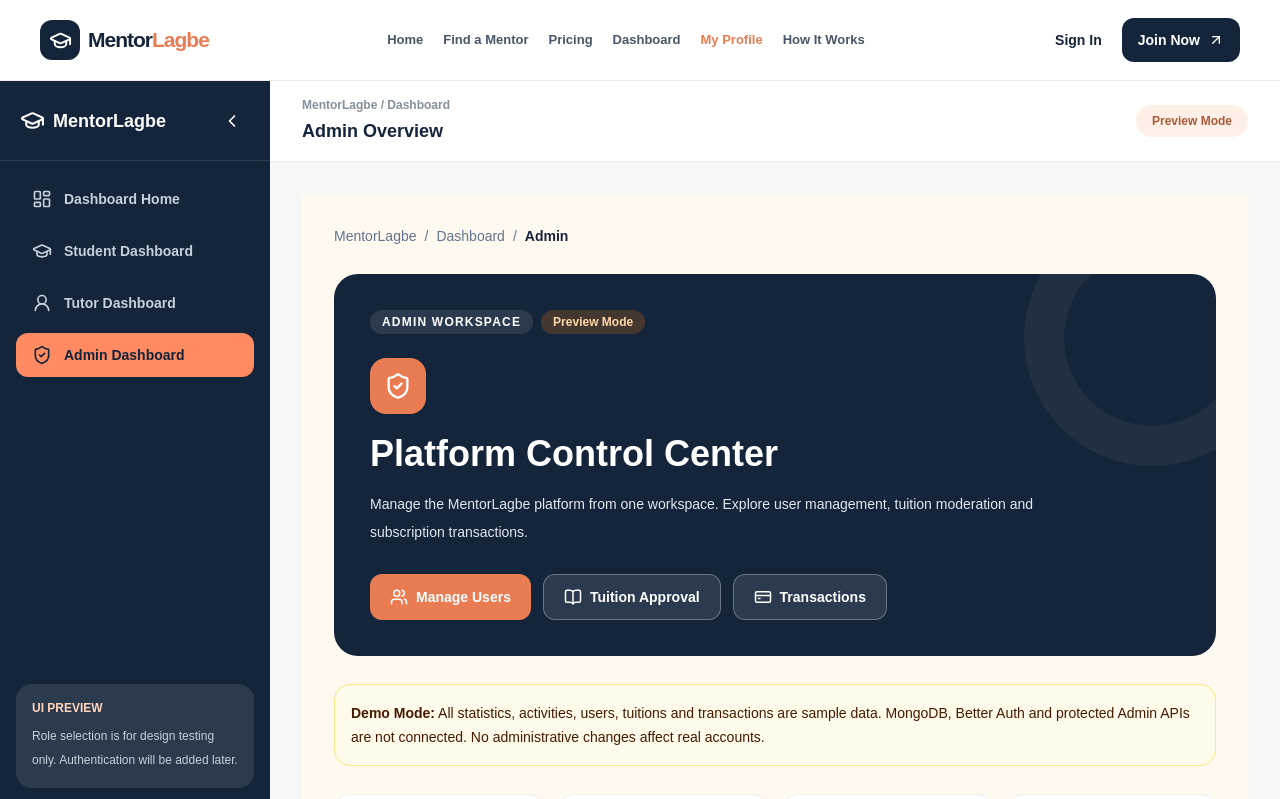
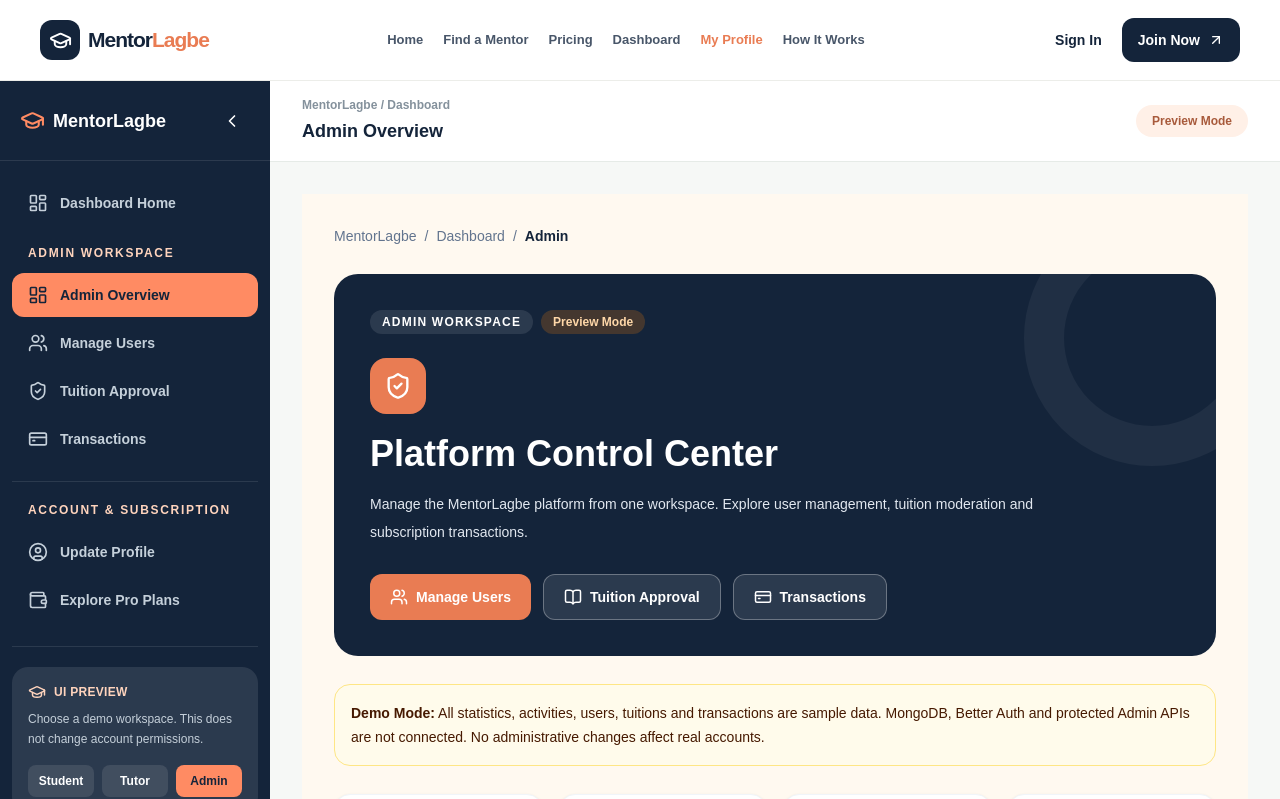
Before and after one commit to MahbubaNimmi15/mentorlagbe-client, a Next.js app: page /dashboard/admin in a window 1280 px wide. Shown: the top 799 px of the page. Built offline with nearby package versions, Linux system fonts and the light colour scheme.

Commit message:
feat: integrate role based dashboard sidebar navigation

```diff
--- /dev/null
+++ b/src/components/dashboard/dashboard-navigation.tsx
@@ -0,0 +1,309 @@
+
+"use client";
+
+import Link from "next/link";
+import { usePathname } from "next/navigation";
+import type { ComponentType } from "react";
+import {
+  BookOpen,
+  ClipboardList,
+  CreditCard,
+  GraduationCap,
+  LayoutDashboard,
+  PlusCircle,
+  ShieldCheck,
+  UserCircle,
+  Users,
+  Wallet,
+} from "lucide-react";
+
+export type DashboardRole = "student" | "tutor" | "admin";
+
+type NavItem = {
+  label: string;
+  href: string;
+  icon: ComponentType<{
+    size?: number;
+    className?: string;
+  }>;
+};
+
+type NavigationProps = {
+  role: DashboardRole;
+  collapsed?: boolean;
+  onNavigate?: () => void;
+};
+
+const studentLinks: NavItem[] = [
+  {
+    label: "Student Overview",
+    href: "/dashboard/student",
+    icon: LayoutDashboard,
+  },
+  {
+    label: "My Applications",
+    href: "/dashboard/student/my-applications",
+    icon: ClipboardList,
+  },
+  {
+    label: "Browse Tuitions",
+    href: "/tuitions",
+    icon: BookOpen,
+  },
+];
+
+const tutorLinks: NavItem[] = [
+  {
+    label: "Tutor Overview",
+    href: "/dashboard/tutor",
+    icon: LayoutDashboard,
+  },
+  {
+    label: "Post New Tuition",
+    href: "/dashboard/tutor/post-tuition",
+    icon: PlusCircle,
+  },
+  {
+    label: "My Tuitions",
+    href: "/dashboard/tutor/my-tuitions",
+    icon: BookOpen,
+  },
+  {
+    label: "Manage Applicants",
+    href: "/dashboard/tutor/applicants",
+    icon: Users,
+  },
+];
+
+const adminLinks: NavItem[] = [
+  {
+    label: "Admin Overview",
+    href: "/dashboard/admin",
+    icon: LayoutDashboard,
+  },
+  {
+    label: "Manage Users",
+    href: "/dashboard/admin/users",
+    icon: Users,
+  },
+  {
+    label: "Tuition Approval",
+    href: "/dashboard/admin/tuitions",
+    icon: ShieldCheck,
+  },
+  {
+    label: "Transactions",
+    href: "/dashboard/admin/transactions",
+    icon: CreditCard,
+  },
+];
+
+const sharedLinks: NavItem[] = [
+  {
+    label: "Update Profile",
+    href: "/dashboard/profile",
+    icon: UserCircle,
+  },
+  {
+    label: "Explore Pro Plans",
+    href: "/pricing",
+    icon: Wallet,
+  },
+];
+
+const roleLinks: Record<DashboardRole, NavItem[]> = {
+  student: studentLinks,
+  tutor: tutorLinks,
+  admin: adminLinks,
+};
+
+function NavigationLink({
+  item,
+  pathname,
+  collapsed,
+  onNavigate,
+}: {
+  item: NavItem;
+  pathname: string;
+  collapsed: boolean;
+  onNavigate?: () => void;
+}) {
+  const Icon = item.icon;
+
+  const isActive =
+    pathname === item.href ||
+    (pathname.startsWith(`${item.href}/`) &&
+      ![
+        "/dashboard/student",
+        "/dashboard/tutor",
+        "/dashboard/admin",
+      ].includes(item.href));
+
+  return (
+    <Link
+      href={item.href}
+      title={collapsed ? item.label : undefined}
+      aria-label={item.label}
+      aria-current={isActive ? "page" : undefined}
+      onClick={onNavigate}
+      className={`flex min-h-11 items-center gap-3 rounded-xl px-4 py-3 text-sm font-semibold transition ${
+        collapsed ? "justify-center px-2" : ""
+      } ${
+        isActive
+          ? "bg-[#ff8b63] text-[#14243a]"
+          : "text-[#c5d0da] hover:bg-white/10 hover:text-white"
+      }`}
+    >
+      <Icon size={20} className="shrink-0" />
+      {!collapsed && <span>{item.label}</span>}
+    </Link>
+  );
+}
+
+export function DashboardNavigation({
+  role,
+  collapsed = false,
+  onNavigate,
+}: NavigationProps) {
+  const pathname = usePathname();
+
+  return (
+    <nav
+      aria-label={`${role} dashboard navigation`}
+      className="space-y-5"
+    >
+      <section aria-label={`${role} workspace links`}>
+        {!collapsed && (
+          <p className="mb-3 px-4 text-xs font-bold uppercase tracking-[0.14em] text-[#ffd4bd]">
+            {role} Workspace
+          </p>
+        )}
+
+        <div className="space-y-1">
+          {roleLinks[role].map((item) => (
+            <NavigationLink
+              key={item.href}
+              item={item}
+              pathname={pathname}
+              collapsed={collapsed}
+              onNavigate={onNavigate}
+            />
+          ))}
+        </div>
+      </section>
+
+      <section
+        aria-label="Account navigation"
+        className="border-t border-white/10 pt-5"
+      >
+        {!collapsed && (
+          <p className="mb-3 px-4 text-xs font-bold uppercase tracking-[0.14em] text-[#ffd4bd]">
+            Account & Subscription
+          </p>
+        )}
+
+        <div className="space-y-1">
+          {sharedLinks.map((item) => (
+            <NavigationLink
+              key={item.href}
+              item={item}
+              pathname={pathname}
+              collapsed={collapsed}
+              onNavigate={onNavigate}
+            />
+          ))}
+        </div>
+      </section>
+    </nav>
+  );
+}
+
+const previewRoles: {
+  label: string;
+  role: DashboardRole;
+  href: string;
+}[] = [
+  {
+    label: "Student",
+    role: "student",
+    href: "/dashboard/student",
+  },
+  {
+    label: "Tutor",
+    role: "tutor",
+    href: "/dashboard/tutor",
+  },
+  {
+    label: "Admin",
+    role: "admin",
+    href: "/dashboard/admin",
+  },
+];
+
+export function DashboardRoleSwitcher({
+  collapsed = false,
+  onNavigate,
+}: {
+  collapsed?: boolean;
+  onNavigate?: () => void;
+}) {
+  const pathname = usePathname();
+
+  const currentRole: DashboardRole | null =
+    pathname.startsWith("/dashboard/admin")
+      ? "admin"
+      : pathname.startsWith("/dashboard/tutor")
+        ? "tutor"
+        : pathname.startsWith("/dashboard/student")
+          ? "student"
+          : null;
+
+  return (
+    <div
+      className={`rounded-2xl bg-white/10 ${
+        collapsed ? "p-2" : "p-4"
+      }`}
+    >
+      {!collapsed && (
+        <>
+          <div className="mb-2 flex items-center gap-2 text-[#ffd4bd]">
+            <GraduationCap size={18} />
+            <p className="text-xs font-bold uppercase tracking-wide">
+              UI Preview
+            </p>
+          </div>
+
+          <p className="mb-4 text-xs leading-5 text-[#c5d0da]">
+            Choose a demo workspace. This does not change
+            account permissions.
+          </p>
+        </>
+      )}
+
+      <div
+        className={
+          collapsed
+            ? "flex flex-col gap-2"
+            : "grid grid-cols-3 gap-2"
+        }
+      >
+        {previewRoles.map((option) => (
+          <Link
+            key={option.role}
+            href={option.href}
+            title={option.label}
+            aria-label={`${option.label} dashboard preview`}
+            onClick={onNavigate}
+            className={`rounded-lg px-2 py-2 text-center text-xs font-bold transition ${
+              currentRole === option.role
+                ? "bg-[#ff8b63] text-[#14243a]"
+                : "bg-white/10 text-white hover:bg-white/20"
+            }`}
+          >
+            {collapsed ? option.label.charAt(0) : option.label}
+          </Link>
+        ))}
+      </div>
+    </div>
+  );
+}
--- a/src/components/dashboard/dashboard-shell.tsx
+++ b/src/components/dashboard/dashboard-shell.tsx
@@ -13,73 +13,127 @@ import {
   GraduationCap,
   LayoutDashboard,
   Menu,
-  ShieldCheck,
-  UserRound,
-  Users,
   X,
 } from "lucide-react";
+
+import {
+  DashboardNavigation,
+  DashboardRoleSwitcher,
+  type DashboardRole,
+} from "./dashboard-navigation";
 
 type Props = {
   children: ReactNode;
 };
 
-const navigation = [
-  {
-    label: "Student Dashboard",
-    href: "/dashboard/student",
-    icon: GraduationCap,
-  },
-  {
-    label: "Tutor Dashboard",
-    href: "/dashboard/tutor",
-    icon: UserRound,
-  },
-  {
-    label: "Admin Dashboard",
-    href: "/dashboard/admin",
-    icon: ShieldCheck,
-  },
-];
+function getCurrentRole(pathname: string): DashboardRole {
+  if (pathname.startsWith("/dashboard/admin")) {
+    return "admin";
+  }
+
+  if (pathname.startsWith("/dashboard/tutor")) {
+    return "tutor";
+  }
+
+  return "student";
+}
+
+function getPageTitle(pathname: string): string {
+  const pageTitles: Record<string, string> = {
+    "/dashboard": "Dashboard Overview",
+    "/dashboard/student": "Student Overview",
+    "/dashboard/student/my-applications": "My Applications",
+    "/dashboard/tutor": "Tutor Overview",
+    "/dashboard/tutor/post-tuition": "Post New Tuition",
+    "/dashboard/tutor/my-tuitions": "My Tuitions",
+    "/dashboard/tutor/applicants": "Manage Applicants",
+    "/dashboard/admin": "Admin Overview",
+    "/dashboard/admin/users": "User Management",
+    "/dashboard/admin/tuitions": "Tuition Approval",
+    "/dashboard/admin/transactions": "Transactions",
+    "/dashboard/profile": "Update Profile",
+  };
+
+  return pageTitles[pathname] ?? "Dashboard";
+}
 
 export function DashboardShell({ children }: Props) {
   const pathname = usePathname();
+
   const [mobileOpen, setMobileOpen] = useState(false);
   const [collapsed, setCollapsed] = useState(false);
 
-  const currentRole =
-    pathname.startsWith("/dashboard/student")
-      ? "Student"
-      : pathname.startsWith("/dashboard/tutor")
-        ? "Tutor"
-        : pathname.startsWith("/dashboard/admin")
-          ? "Admin"
-          : "Overview";
+  const role = getCurrentRole(pathname);
+  const pageTitle = getPageTitle(pathname);
+
+  // On mobile, always display menu labels when open.
+  const sidebarCollapsed = collapsed && !mobileOpen;
 
   function closeMobileMenu() {
     setMobileOpen(false);
   }
 
-  const sidebarContent = (
-    <>
-      <div className="flex h-20 items-center justify-between border-b border-white/10 px-5">
-        {!collapsed && (
+  function toggleDesktopSidebar() {
+    setCollapsed((current) => !current);
+  }
+
+  return (
+    <div className="min-h-[calc(100vh-80px)] bg-[#f6f8f6] lg:flex">
+      {/* Mobile overlay */}
+      {mobileOpen && (
+        <button
+          type="button"
+          aria-label="Close dashboard sidebar overlay"
+          onClick={closeMobileMenu}
+          className="fixed inset-0 z-[60] bg-black/60 lg:hidden"
+        />
+      )}
+
+      {/* Sidebar */}
+      <aside
+        id="dashboard-sidebar"
+        aria-label="Dashboard sidebar"
+        className={`fixed inset-y-0 left-0 z-[70] flex h-dvh w-[270px] flex-col bg-[#14243a] transition-[transform,width] duration-200 lg:sticky lg:top-0 lg:z-10 lg:h-screen lg:translate-x-0 ${
+          mobileOpen
+            ? "translate-x-0"
+            : "-translate-x-full"
+        } ${
+          collapsed ? "lg:w-[88px]" : "lg:w-[270px]"
+        }`}
+      >
+        {/* Sidebar header */}
+        <div
+          className={`flex h-20 shrink-0 items-center border-b border-white/10 ${
+            sidebarCollapsed
+              ? "justify-center px-2"
+              : "justify-between gap-2 px-5"
+          }`}
+        >
           <Link
             href="/dashboard"
+            title="MentorLagbe Dashboard"
+            aria-label="MentorLagbe Dashboard Home"
             onClick={closeMobileMenu}
-            className="flex items-center gap-2 text-lg font-extrabold text-white"
+            className="flex min-w-0 items-center gap-2 text-lg font-extrabold text-white"
           >
-            <GraduationCap size={25} />
-            MentorLagbe
+            <GraduationCap
+              size={25}
+              className="shrink-0 text-[#ff8b63]"
+            />
+
+            {!sidebarCollapsed && (
+              <span className="truncate">MentorLagbe</span>
+            )}
           </Link>
-        )}
 
           <button
             type="button"
-          onClick={() => setCollapsed(!collapsed)}
+            onClick={toggleDesktopSidebar}
             aria-label={
               collapsed ? "Expand sidebar" : "Collapse sidebar"
             }
-          className="hidden rounded-lg p-2 text-white hover:bg-white/10 lg:block"
+            aria-expanded={!collapsed}
+            className="hidden shrink-0 rounded-lg p-2 text-white hover:bg-white/10 lg:inline-flex"
           >
             {collapsed ? (
               <ChevronRight size={20} />
@@ -90,134 +144,122 @@ export function DashboardShell({ children }: Props) {
 
           <button
             type="button"
-          onClick={() => setMobileOpen(false)}
+            onClick={closeMobileMenu}
             aria-label="Close dashboard menu"
-          className="rounded-lg p-2 text-white lg:hidden"
+            className="shrink-0 rounded-lg p-2 text-white hover:bg-white/10 lg:hidden"
           >
             <X size={22} />
           </button>
         </div>
 
+        {/* Scrollable navigation */}
+        <div className="min-h-0 flex-1 overflow-y-auto px-3 py-5">
+          {/* Dashboard Home */}
           <nav
-        className="flex flex-col gap-2 p-4"
-        aria-label="Dashboard preview navigation"
+            aria-label="Dashboard home navigation"
+            className="mb-5"
           >
             <Link
               href="/dashboard"
               title="Dashboard Home"
+              aria-label="Dashboard Home"
+              aria-current={
+                pathname === "/dashboard" ? "page" : undefined
+              }
               onClick={closeMobileMenu}
-          className={`flex items-center gap-3 rounded-xl px-4 py-3 text-sm font-semibold transition ${
+              className={`flex min-h-11 items-center gap-3 rounded-xl py-3 text-sm font-semibold transition ${
+                sidebarCollapsed
+                  ? "justify-center px-2"
+                  : "px-4"
+              } ${
                 pathname === "/dashboard"
                   ? "bg-[#ff8b63] text-[#14243a]"
-              : "text-[#c5d0da] hover:bg-white/10"
+                  : "text-[#c5d0da] hover:bg-white/10 hover:text-white"
               }`}
             >
-          <LayoutDashboard size={20} className="shrink-0" />
-          {!collapsed && <span>Dashboard Home</span>}
+              <LayoutDashboard
+                size={20}
+                className="shrink-0"
+              />
+
+              {!sidebarCollapsed && (
+                <span>Dashboard Home</span>
+              )}
             </Link>
-
-        {navigation.map((item) => {
-          const Icon = item.icon;
-
-          const active =
-            pathname === item.href ||
-            pathname.startsWith(`${item.href}/`);
-
-          return (
-            <Link
-              key={item.href}
-              href={item.href}
-              title={item.label}
-              onClick={closeMobileMenu}
-              className={`flex items-center gap-3 rounded-xl px-4 py-3 text-sm font-semibold transition ${
-                active
-                  ? "bg-[#ff8b63] text-[#14243a]"
-                  : "text-[#c5d0da] hover:bg-white/10"
-              }`}
-            >
-              <Icon size={20} className="shrink-0" />
-              {!collapsed && <span>{item.label}</span>}
-            </Link>
-          );
-        })}
           </nav>
 
-      {!collapsed && (
-        <div className="mt-auto p-4">
-          <div className="rounded-2xl bg-white/10 p-4">
-            <p className="text-xs font-bold text-[#ffd4bd]">
-              UI PREVIEW
-            </p>
-            <p className="mt-2 text-xs leading-6 text-[#c5d0da]">
-              Role selection is for design testing only.
-              Authentication will be added later.
-            </p>
+          {/* Role-specific and account menus */}
+          <DashboardNavigation
+            role={role}
+            collapsed={sidebarCollapsed}
+            onNavigate={closeMobileMenu}
+          />
+
+          {/* Demo role selection */}
+          <div className="mt-6 border-t border-white/10 pt-5">
+            <DashboardRoleSwitcher
+              collapsed={sidebarCollapsed}
+              onNavigate={closeMobileMenu}
+            />
           </div>
         </div>
-      )}
 
-      <div className="border-t border-white/10 p-4">
+        {/* Sidebar footer */}
+        <div className="shrink-0 border-t border-white/10 p-3">
           <Link
             href="/"
             title="Back to Website"
-          className="flex items-center gap-3 rounded-xl px-4 py-3 text-sm font-semibold text-[#c5d0da] hover:bg-white/10"
+            aria-label="Back to Website"
+            onClick={closeMobileMenu}
+            className={`flex min-h-11 items-center gap-3 rounded-xl py-3 text-sm font-semibold text-[#c5d0da] transition hover:bg-white/10 hover:text-white ${
+              sidebarCollapsed
+                ? "justify-center px-2"
+                : "px-4"
+            }`}
           >
-          <ArrowLeft size={19} className="shrink-0" />
-          {!collapsed && <span>Back to Website</span>}
+            <ArrowLeft size={20} className="shrink-0" />
+
+            {!sidebarCollapsed && (
+              <span>Back to Website</span>
+            )}
           </Link>
         </div>
-    </>
-  );
-
-  return (
-    <div className="min-h-[calc(100vh-80px)] bg-[#f6f8f6] lg:flex">
-      {mobileOpen && (
-        <button
-          type="button"
-          aria-label="Close sidebar overlay"
-          onClick={() => setMobileOpen(false)}
-          className="fixed inset-0 z-[60] bg-black/50 lg:hidden"
-        />
-      )}
-
-      <aside
-        className={`fixed inset-y-0 left-0 z-[70] flex w-[270px] flex-col bg-[#14243a] transition-transform duration-200 lg:sticky lg:top-0 lg:z-10 lg:h-screen lg:translate-x-0 ${
-          mobileOpen
-            ? "translate-x-0"
-            : "-translate-x-full"
-        } ${collapsed ? "lg:w-[88px]" : "lg:w-[270px]"}`}
-      >
-        {sidebarContent}
       </aside>
 
+      {/* Main dashboard */}
       <div className="min-w-0 flex-1">
-        <header className="flex min-h-20 items-center justify-between gap-4 border-b border-[#e6ebe7] bg-white px-5 py-4 md:px-8">
-          <div className="flex items-center gap-3">
+        {/* Dashboard top bar */}
+        <header className="flex min-h-20 items-center justify-between gap-3 border-b border-[#e6ebe7] bg-white px-4 py-4 sm:px-5 md:px-8">
+          <div className="flex min-w-0 items-center gap-3">
             <button
               type="button"
               aria-label="Open dashboard menu"
+              aria-controls="dashboard-sidebar"
+              aria-expanded={mobileOpen}
               onClick={() => setMobileOpen(true)}
-              className="rounded-xl border border-[#e4e9e6] p-2.5 lg:hidden"
+              className="shrink-0 rounded-xl border border-[#e4e9e6] p-2.5 text-[#14243a] lg:hidden"
             >
               <Menu size={21} />
             </button>
 
-            <div>
+            <div className="min-w-0">
               <p className="text-xs font-semibold text-[#84919c]">
                 MentorLagbe / Dashboard
               </p>
-              <h2 className="mt-1 text-lg font-extrabold">
-                {currentRole} {currentRole === "Overview" ? "" : "Overview"}
+
+              <h2 className="mt-1 truncate text-base font-extrabold text-[#14243a] sm:text-lg">
+                {pageTitle}
               </h2>
             </div>
           </div>
 
-          <span className="rounded-full bg-[#fff0e7] px-4 py-2 text-xs font-bold text-[#a85a3b]">
+          <span className="shrink-0 rounded-full bg-[#fff0e7] px-3 py-2 text-[11px] font-bold text-[#a85a3b] sm:px-4 sm:text-xs">
             Preview Mode
           </span>
         </header>
 
-        <div className="mx-auto w-full max-w-[1500px] p-5 md:p-8">
+        {/* Dashboard page content */}
+        <div className="mx-auto w-full max-w-[1500px] p-4 sm:p-5 md:p-8">
           {children}
         </div>
       </div>
```
Lines whose indentation alone changed are shown as unchanged.
